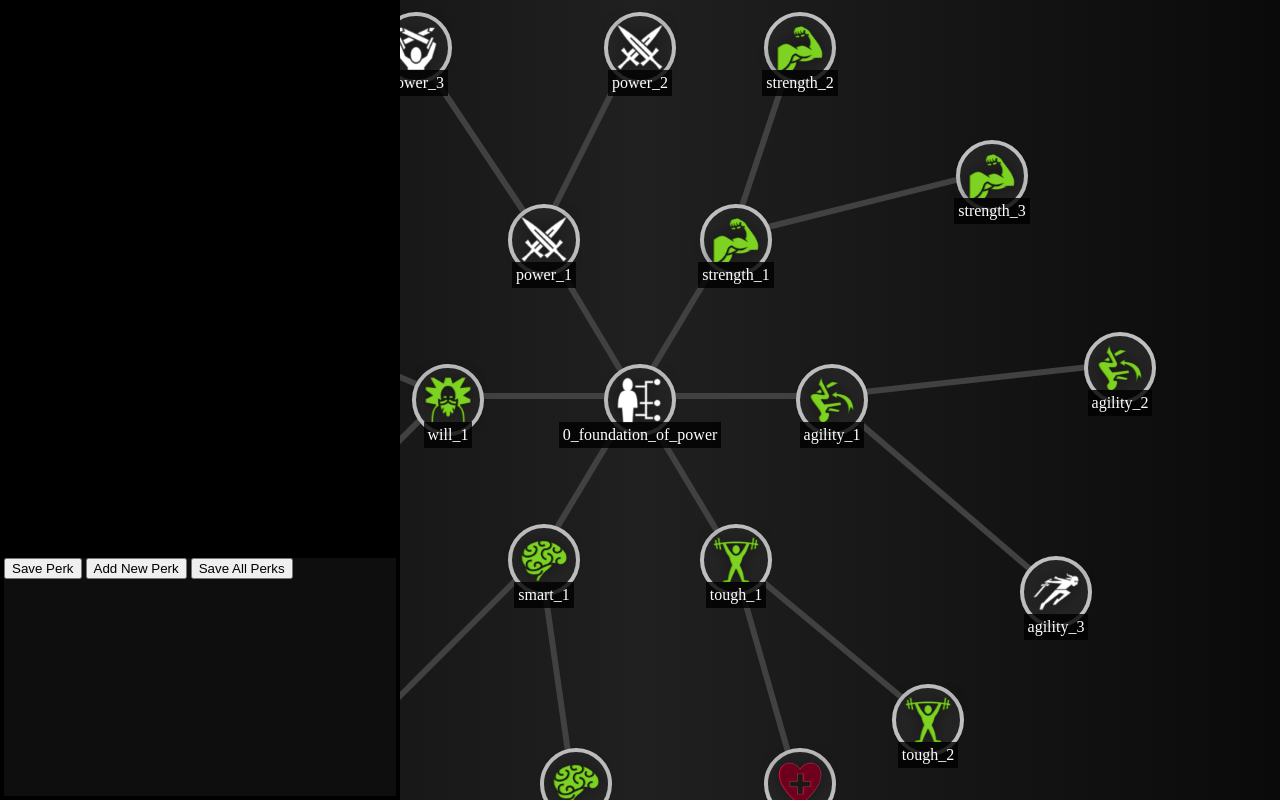
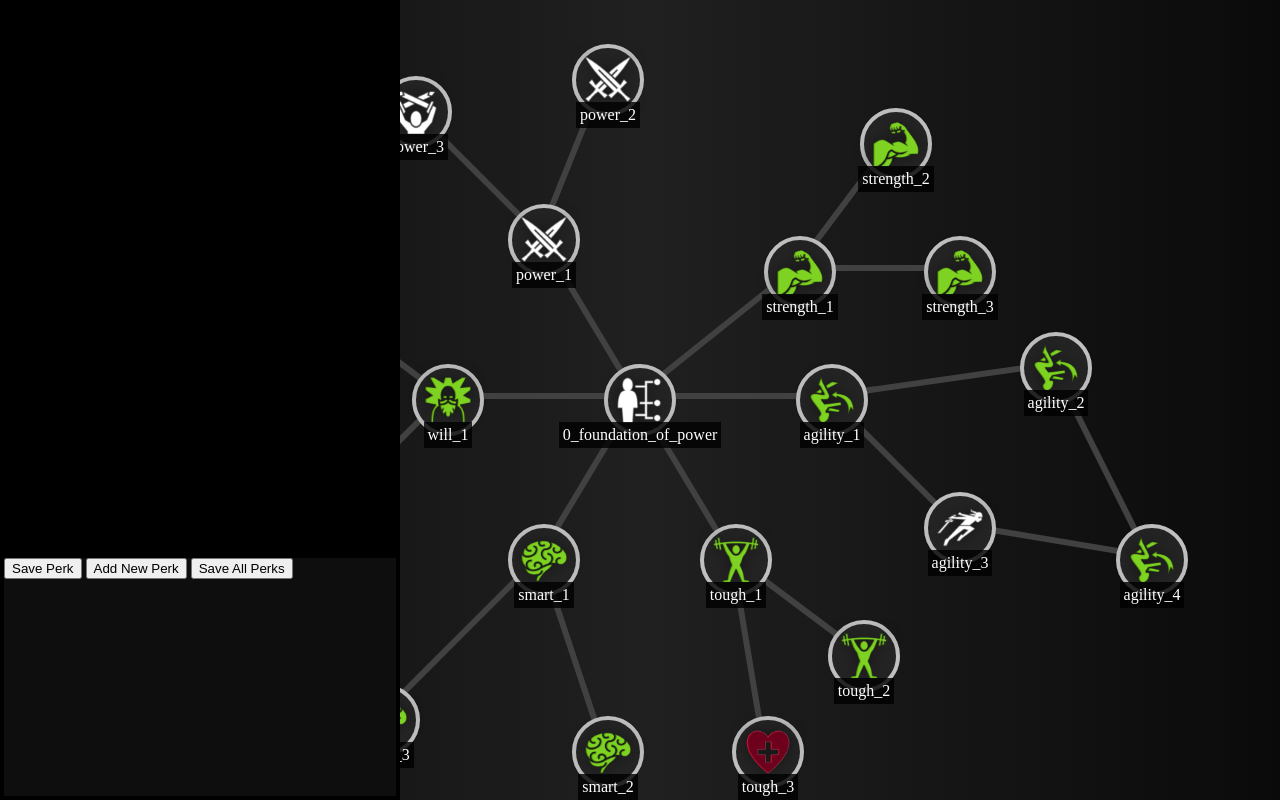
Before and after one commit to WelehoBRUDER/Pohjola-III, a plain HTML site: page editor/perk/index.html in a window 1280 px wide. Drawn offline with Linux system fonts and the light colour scheme.

Commit message:
various things

```diff
--- a/editor/perk/script/editor.js
+++ b/editor/perk/script/editor.js
@@ -66,11 +66,11 @@ function renderPerks() {
     };
     if (perk.relative_to) {
       const found = perkContainer.querySelector(`.perk[perk-id="${perk.relative_to}"]`);
-      perkDiv.style.left = `${perk.pos.x * baseSize + found.offsetLeft}px`;
-      perkDiv.style.top = `${perk.pos.y * baseSize + found.offsetTop}px`;
+      perkDiv.style.left = `${Math.round(perk.pos.x * baseSize + found.offsetLeft)}px`;
+      perkDiv.style.top = `${Math.round(perk.pos.y * baseSize + found.offsetTop)}px`;
     } else {
-      perkDiv.style.left = `${perk.pos.x * baseSize}px`;
-      perkDiv.style.top = `${perk.pos.y * baseSize}px`;
+      perkDiv.style.left = `${Math.round(perk.pos.x * baseSize)}px`;
+      perkDiv.style.top = `${Math.round(perk.pos.y * baseSize)}px`;
     }
     perkDiv.append(img, perk_id);
     perkContainer.append(perkDiv);
@@ -115,8 +115,8 @@ const dragData = {
   bgPosY: 0,
 };
 
-function roundHalf(num) {
-  return Math.round(num * 2) / 2;
+function roundToTwoDecimals(num) {
+  return +num.toFixed(2);
 }
 
 /* Dragging */
@@ -133,7 +133,6 @@ function drag(e) {
   const { bgPosX, bgPosY } = dragData;
   const clientX = e.clientX + bgPosX;
   const clientY = e.clientY + bgPosY;
-  console.log(clientX, clientY);
   if (dragData.dragging) {
     dragData.perk_element.style.left = `${clientX - dragData.perk_element.offsetWidth / 2}px`;
     dragData.perk_element.style.top = `${clientY - dragData.perk_element.offsetHeight / 2}px`;
@@ -141,11 +140,12 @@ function drag(e) {
     // Update perk position
     if (dragData.perk.relative_to) {
       const found = perkContainer.querySelector(`.perk[perk-id="${dragData.perk.relative_to}"]`);
-      dragData.perk.pos.x = roundHalf((clientX - found.offsetLeft) / 64);
-      dragData.perk.pos.y = roundHalf((clientY - found.offsetTop) / 64);
+      console.log(roundToTwoDecimals((clientX - found.offsetLeft) / 64));
+      dragData.perk.pos.x = roundToTwoDecimals((clientX - found.offsetLeft) / 64);
+      dragData.perk.pos.y = roundToTwoDecimals((clientY - found.offsetTop) / 64);
     } else {
-      dragData.perk.pos.x = roundHalf((clientX - perkContainer.offsetLeft) / 64);
-      dragData.perk.pos.y = roundHalf((clientY - perkContainer.offsetTop) / 64);
+      dragData.perk.pos.x = roundToTwoDecimals((clientX - perkContainer.offsetLeft) / 64);
+      dragData.perk.pos.y = roundToTwoDecimals((clientY - perkContainer.offsetTop) / 64);
     }
   }
 }
--- a/script/character/character.ts
+++ b/script/character/character.ts
@@ -122,7 +122,7 @@ class Character {
     this.getSpeed = () => {
       let base = 0.4;
       if (this.equipment) base += this.getEquipmentSpeed();
-      const speed = +(1 * (base + this.stats.agi / 100) * this.allModifiers.speedP).toFixed(2);
+      const speed = +(1 * (base + this.getStats({ dontUpdateModifiers: true }).agi / 100) * this.allModifiers.speedP).toFixed(2);
       return speed > 0 ? speed : 0;
     };
 
--- a/script/combat/combat.ts
+++ b/script/combat/combat.ts
@@ -283,3 +283,5 @@ class Combat {
 }
 
 const combat = new Combat();
+
+game.initCombat([new Enemy({ ...enemies.skeleton }), new Enemy({ ...enemies.skeleton }), new Enemy({ ...enemies.skeleton })]);
--- a/script/compiled/character/character.js
+++ b/script/compiled/character/character.js
@@ -72,7 +72,7 @@ class Character {
             let base = 0.4;
             if (this.equipment)
                 base += this.getEquipmentSpeed();
-            const speed = +(1 * (base + this.stats.agi / 100) * this.allModifiers.speedP).toFixed(2);
+            const speed = +(1 * (base + this.getStats({ dontUpdateModifiers: true }).agi / 100) * this.allModifiers.speedP).toFixed(2);
             return speed > 0 ? speed : 0;
         };
         this.getEquipmentSpeed = () => {
--- a/script/compiled/combat/combat.js
+++ b/script/compiled/combat/combat.js
@@ -265,4 +265,5 @@ class Combat {
     }
 }
 const combat = new Combat();
+game.initCombat([new Enemy({ ...enemies.skeleton }), new Enemy({ ...enemies.skeleton }), new Enemy({ ...enemies.skeleton })]);
 //# sourceMappingURL=combat.js.map
--- /dev/null
+++ b/script/compiled/lobby/side.js
@@ -0,0 +1,6 @@
+"use strict";
+function sideBarDetails() {
+    lobbySidebar.innerHTML = ``;
+}
+sideBarDetails();
+//# sourceMappingURL=side.js.map
--- a/script/compiled/perk/perks.js
+++ b/script/compiled/perk/perks.js
@@ -4,8 +4,8 @@ const perks = [
         id: "0_foundation_of_power",
         desc: "0_foundation_of_power_desc",
         pos: {
-            x: 30.5,
-            y: 17.5,
+            x: 31.5,
+            y: 19,
         },
         icon: "gfx/icons/skills.png",
         modifiers: {
@@ -37,7 +37,7 @@ const perks = [
         id: "agility_2",
         desc: "agility_desc",
         pos: {
-            x: 4.5,
+            x: 3.5,
             y: -0.5,
         },
         icon: "gfx/status/acrobatic.png",
@@ -54,8 +54,8 @@ const perks = [
         id: "agility_3",
         desc: "agility_desc",
         pos: {
-            x: 3.5,
-            y: 3,
+            x: 2,
+            y: 2,
         },
         icon: "gfx/icons/running-ninja.png",
         relative_to: "agility_1",
@@ -64,6 +64,22 @@ const perks = [
         modifiers: {
             agiV: 1,
             speedP: 5,
+        },
+        commands: {},
+    },
+    {
+        id: "agility_4",
+        desc: "agility_desc",
+        pos: {
+            x: 1.5,
+            y: 3,
+        },
+        icon: "gfx/status/acrobatic.png",
+        relative_to: "agility_2",
+        requires: ["agility_2", "agility_3"],
+        class: "",
+        modifiers: {
+            agiV: 3,
         },
         commands: {},
     },
@@ -86,8 +102,8 @@ const perks = [
         id: "power_2",
         desc: "power_desc",
         pos: {
-            x: 1.5,
-            y: -3,
+            x: 1,
+            y: -2.5,
         },
         icon: "gfx/icons/crossed-swords.png",
         relative_to: "power_1",
@@ -103,7 +119,7 @@ const perks = [
         desc: "power_desc",
         pos: {
             x: -2,
-            y: -3,
+            y: -2,
         },
         icon: "gfx/icons/swords-power.png",
         relative_to: "power_1",
@@ -133,8 +149,8 @@ const perks = [
         id: "smart_2",
         desc: "smart_desc",
         pos: {
-            x: 0.5,
-            y: 3.5,
+            x: 1,
+            y: 3,
         },
         icon: "gfx/status/brain.png",
         relative_to: "smart_1",
@@ -150,8 +166,8 @@ const perks = [
         id: "smart_3",
         desc: "smart_desc",
         pos: {
-            x: -3,
-            y: 3,
+            x: -2.5,
+            y: 2.5,
         },
         icon: "gfx/status/brain.png",
         relative_to: "smart_1",
@@ -166,8 +182,8 @@ const perks = [
         id: "strength_1",
         desc: "strength_desc",
         pos: {
-            x: 1.5,
-            y: -2.5,
+            x: 2.5,
+            y: -2,
         },
         icon: "gfx/status/biceps.png",
         modifiers: {
@@ -181,8 +197,8 @@ const perks = [
         id: "strength_2",
         desc: "strength_desc",
         pos: {
-            x: 1,
-            y: -3,
+            x: 1.5,
+            y: -2,
         },
         icon: "gfx/status/biceps.png",
         relative_to: "strength_1",
@@ -198,8 +214,8 @@ const perks = [
         id: "strength_3",
         desc: "strength_desc",
         pos: {
-            x: 4,
-            y: -1,
+            x: 2.5,
+            y: 0,
         },
         icon: "gfx/status/biceps.png",
         relative_to: "strength_1",
@@ -230,8 +246,8 @@ const perks = [
         id: "tough_2",
         desc: "tough_desc",
         pos: {
-            x: 3,
-            y: 2.5,
+            x: 2,
+            y: 1.5,
         },
         icon: "gfx/status/weight-lifting-up.png",
         relative_to: "tough_1",
@@ -247,8 +263,8 @@ const perks = [
         id: "tough_3",
         desc: "tough_desc",
         pos: {
-            x: 1,
-            y: 3.5,
+            x: 0.5,
+            y: 3,
         },
         icon: "gfx/status/heart-plus.png",
         relative_to: "tough_1",
@@ -279,7 +295,7 @@ const perks = [
         id: "will_2",
         desc: "will_desc",
         pos: {
-            x: -3.5,
+            x: -2,
             y: -1.5,
         },
         icon: "gfx/status/wisdom.png",
@@ -296,8 +312,8 @@ const perks = [
         id: "will_3",
         desc: "will_desc",
         pos: {
-            x: -2.5,
-            y: 2.5,
+            x: -1.5,
+            y: 1.5,
         },
         icon: "gfx/icons/wizard-face.png",
         relative_to: "will_1",
@@ -309,5 +325,21 @@ const perks = [
         },
         commands: {},
     },
+    {
+        id: "will_4",
+        desc: "",
+        pos: {
+            x: -1.5,
+            y: 2,
+        },
+        icon: "gfx/icons/magic-swirl.png",
+        relative_to: "will_2",
+        requires: ["will_2", "will_3"],
+        class: "",
+        modifiers: {
+            spiP: 10,
+        },
+        commands: {},
+    },
 ];
 //# sourceMappingURL=perks.js.map
--- /dev/null
+++ b/script/lobby/side.ts
@@ -0,0 +1,5 @@
+function sideBarDetails() {
+  lobbySidebar.innerHTML = ``;
+}
+
+sideBarDetails();
--- a/style/elements.scss
+++ b/style/elements.scss
@@ -83,12 +83,14 @@ pre {
     background: rgba(40, 40, 40, 0.9);
     margin-left: 0.25rem;
     margin-top: 0.25rem;
+    line-height: 1.5rem;
   }
 
   .ability-container {
     .effect-container {
       border: 0.05rem solid rgb(253, 253, 253);
       background: rgba(25, 25, 25, 0.9);
+      line-height: 1.5rem;
     }
   }
 }
```
Also changed, not shown: index.html (+3 -2 lines), script/character/player.ts (+6 -3 lines), script/compiled/character/player.js (+6 -2 lines), script/perk/perks.ts (+57 -25 lines), style/compiled/elements.css, 6 other files.
